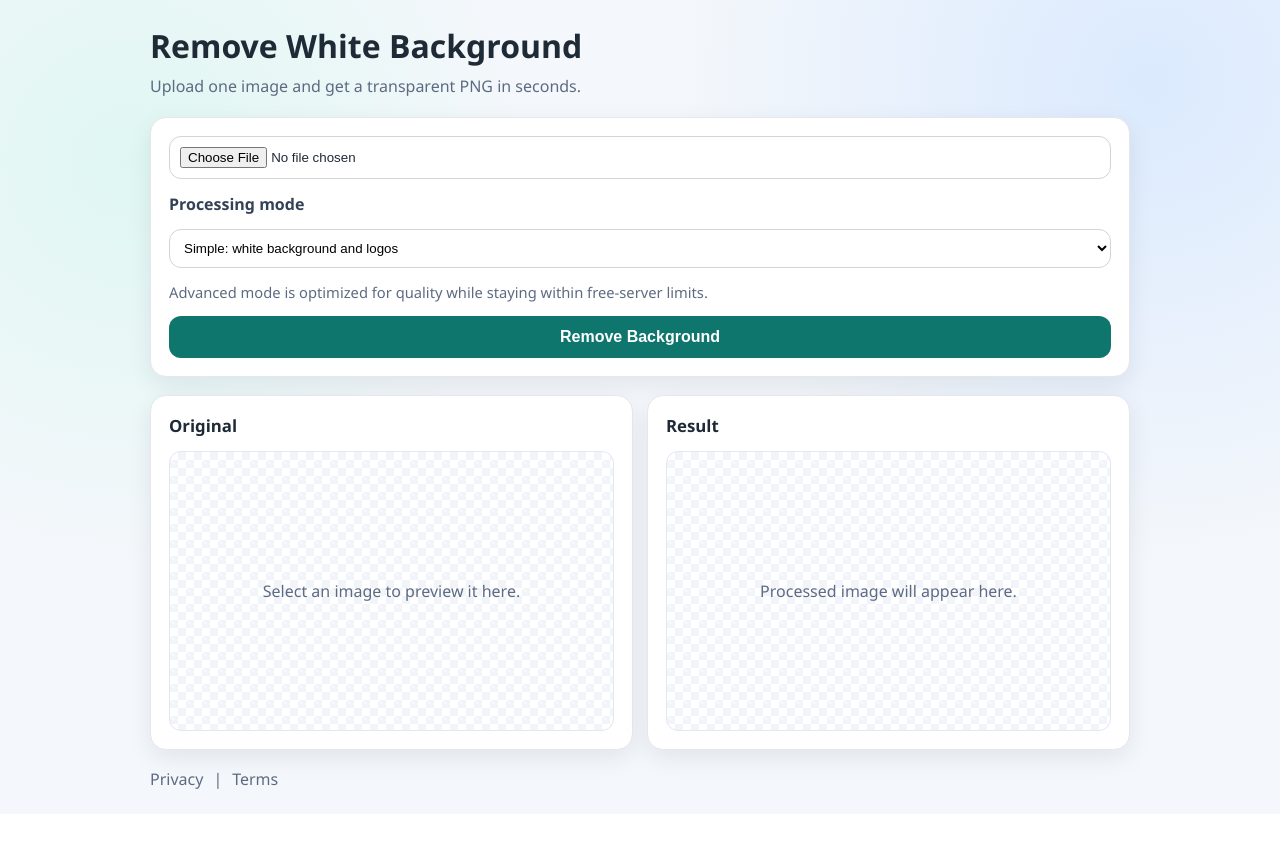
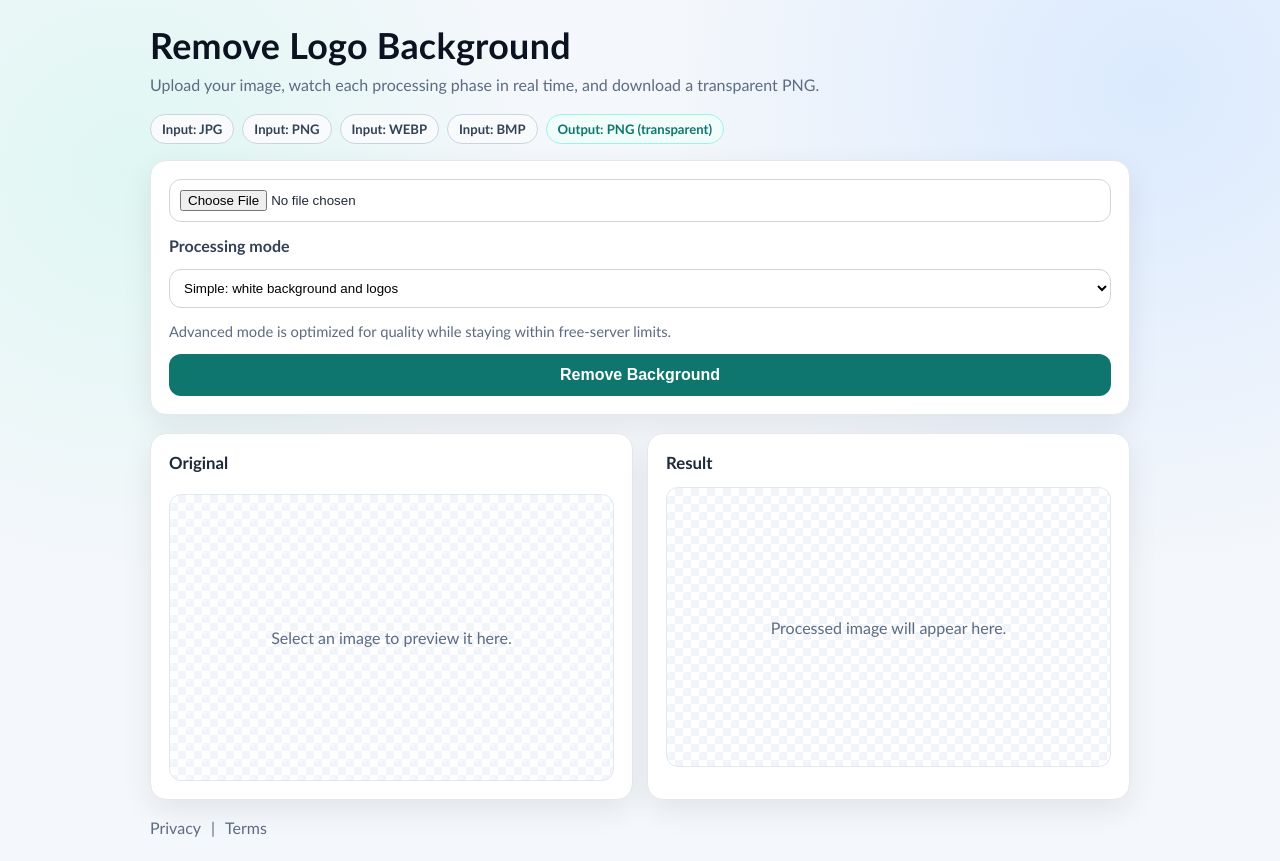
Before and after one commit to gabiPRO8/app, a FastAPI app: page / in a window 1280 px wide. Before the commit the page ends 789 px from the top, so only its background shows below. Run offline with FastAPI, Linux system fonts and the light colour scheme.

Commit message:
Enhance UI with real-time process steps and improved layout

```diff
--- a/app/static/style.css
+++ b/app/static/style.css
@@ -7,6 +7,7 @@
   --accent-hover: #0b5f59;
   --error: #b42318;
   --ring: #99f6e4;
+  --deep: #0b1220;
 }
 
 * {
@@ -16,7 +17,7 @@
 body {
   margin: 0;
   min-height: 100vh;
-  font-family: "Segoe UI", Tahoma, Geneva, Verdana, sans-serif;
+  font-family: "Trebuchet MS", "Gill Sans", "Segoe UI", sans-serif;
   color: var(--text);
   background:
     radial-gradient(circle at 10% 20%, #dff7f3 0%, transparent 30%),
@@ -34,12 +35,39 @@ body {
 
 h1 {
   margin: 0 0 8px;
-  font-size: clamp(1.8rem, 2.5vw, 2.4rem);
+  font-size: clamp(1.9rem, 2.8vw, 2.7rem);
+  color: var(--deep);
+  letter-spacing: 0.3px;
 }
 
 .subtitle {
   margin: 0 0 20px;
   color: var(--muted);
+}
+
+.format-row {
+  margin: 0 0 16px;
+  display: flex;
+  flex-wrap: wrap;
+  gap: 8px;
+}
+
+.format-pill {
+  display: inline-flex;
+  align-items: center;
+  border: 1px solid #cbd5e1;
+  background: #f8fafc;
+  color: #334155;
+  border-radius: 999px;
+  font-size: 0.82rem;
+  font-weight: 600;
+  padding: 6px 11px;
+}
+
+.format-pill.output {
+  border-color: #99f6e4;
+  background: #f0fdfa;
+  color: #0f766e;
 }
 
 .card {
@@ -49,12 +77,16 @@ h1 {
   padding: 18px;
   display: grid;
   gap: 14px;
-  box-shadow: 0 8px 24px rgba(15, 23, 42, 0.08);
+  box-shadow: 0 10px 30px rgba(15, 23, 42, 0.08);
 }
 
 .progress-wrap {
   display: grid;
   gap: 8px;
+  background: #f8fafc;
+  border: 1px solid #e2e8f0;
+  border-radius: 12px;
+  padding: 10px;
 }
 
 .progress-head {
@@ -96,6 +162,11 @@ h1 {
 .preview-card h2 {
   margin: 0;
   font-size: 1.05rem;
+}
+
+.result-actions {
+  display: flex;
+  justify-content: flex-end;
 }
 
 .image-stage {
--- a/app/templates/index.html
+++ b/app/templates/index.html
@@ -3,13 +3,21 @@
   <head>
     <meta charset="UTF-8" />
     <meta name="viewport" content="width=device-width, initial-scale=1.0" />
-    <title>Remove Background</title>
+    <title>Remove Logo Background</title>
     <link rel="stylesheet" href="/static/style.css" />
   </head>
   <body>
     <main class="container">
-      <h1>Remove White Background</h1>
-      <p class="subtitle">Upload one image and get a transparent PNG in seconds.</p>
+      <h1>Remove Logo Background</h1>
+      <p class="subtitle">Upload your image, watch each processing phase in real time, and download a transparent PNG.</p>
+
+      <div class="format-row">
+        <span class="format-pill">Input: JPG</span>
+        <span class="format-pill">Input: PNG</span>
+        <span class="format-pill">Input: WEBP</span>
+        <span class="format-pill">Input: BMP</span>
+        <span class="format-pill output">Output: PNG (transparent)</span>
+      </div>
 
       <form id="uploadForm" class="card">
         <input id="fileInput" name="file" type="file" accept="image/*" required />
@@ -28,6 +36,13 @@
           <div class="progress-track">
             <div id="progressBar" class="progress-bar"></div>
           </div>
+
+          <ul id="processSteps" class="process-steps">
+            <li data-step="upload">Upload</li>
+            <li data-step="validate">Validate</li>
+            <li data-step="segment">Segment</li>
+            <li data-step="export">Export</li>
+          </ul>
         </div>
 
         <button id="submitBtn" type="submit">Remove Background</button>
@@ -48,11 +63,13 @@
             <img id="afterPreview" alt="Result preview" class="hidden" />
             <p id="afterPlaceholder" class="placeholder">Processed image will appear here.</p>
           </div>
+          <div class="result-actions">
+            <a id="downloadLink" class="download hidden">Download Result</a>
+          </div>
         </article>
       </section>
 
       <p id="status" class="status"></p>
-      <a id="downloadLink" class="download hidden">Download Result</a>
 
       <footer class="legal">
         <a href="/privacy">Privacy</a>
@@ -76,21 +93,69 @@
       const progressBar = document.getElementById('progressBar');
       const progressLabel = document.getElementById('progressLabel');
       const progressPercent = document.getElementById('progressPercent');
+      const processSteps = document.querySelectorAll('#processSteps li');
 
       let beforeObjectUrl = null;
       let afterObjectUrl = null;
+      let processingInterval = null;
 
       function setStatus(message, isError = false) {
         statusEl.textContent = message;
         statusEl.classList.toggle('error', isError);
       }
 
+      function setProcessStep(stepName, done = false) {
+        processSteps.forEach((step) => {
+          if (step.dataset.step === stepName) {
+            step.classList.add('active');
+            if (done) {
+              step.classList.add('done');
+              step.classList.remove('active');
+            }
+          }
+        });
+      }
+
+      function clearProcessSteps() {
+        processSteps.forEach((step) => {
+          step.classList.remove('active');
+          step.classList.remove('done');
+        });
+      }
+
+      function startProcessingTimeline() {
+        const timeline = [
+          { label: 'Validating image...', step: 'validate', progress: 84 },
+          { label: 'Segmenting foreground...', step: 'segment', progress: 91 },
+          { label: 'Exporting transparent PNG...', step: 'export', progress: 97 },
+        ];
+
+        let index = 0;
+        clearInterval(processingInterval);
+        processingInterval = setInterval(() => {
+          if (index >= timeline.length) {
+            clearInterval(processingInterval);
+            return;
+          }
+
+          const item = timeline[index];
+          progressLabel.textContent = item.label;
+          progressBar.style.width = `${item.progress}%`;
+          progressPercent.textContent = `${item.progress}%`;
+          setProcessStep(item.step, true);
+          setStatus(item.label);
+          index += 1;
+        }, 650);
+      }
+
       function resetProgress() {
+        clearInterval(processingInterval);
         progressWrap.classList.add('hidden');
         progressWrap.classList.remove('indeterminate');
         progressBar.style.width = '0%';
         progressLabel.textContent = 'Uploading...';
         progressPercent.textContent = '0%';
+        clearProcessSteps();
       }
 
       function showBeforePreview(file) {
@@ -140,6 +205,8 @@
         progressBar.style.width = '0%';
         progressLabel.textContent = 'Uploading...';
         progressPercent.textContent = '0%';
+        clearProcessSteps();
+        setProcessStep('upload');
 
         const data = new FormData();
         data.append('file', fileInput.files[0]);
@@ -156,8 +223,12 @@
                 return;
               }
               const percent = Math.min(100, Math.round((progressEvent.loaded / progressEvent.total) * 100));
-              progressBar.style.width = `${percent}%`;
-              progressPercent.textContent = `${percent}%`;
+              const capped = Math.min(percent, 82);
+              progressBar.style.width = `${capped}%`;
+              progressPercent.textContent = `${capped}%`;
+              if (percent >= 100) {
+                setProcessStep('upload', true);
+              }
             };
 
             xhr.onloadstart = () => {
@@ -188,9 +259,10 @@
 
             xhr.onloadend = () => {
               progressWrap.classList.add('indeterminate');
-              progressLabel.textContent = 'Processing image...';
+              progressLabel.textContent = 'Server processing...';
               progressPercent.textContent = '...';
-              setStatus('Processing image...');
+              setProcessStep('validate', true);
+              startProcessingTimeline();
             };
 
             xhr.send(data);
@@ -210,6 +282,7 @@
           downloadLink.href = url;
           downloadLink.download = 'transparent.png';
           downloadLink.classList.remove('hidden');
+          setProcessStep('export', true);
           progressWrap.classList.remove('indeterminate');
           progressLabel.textContent = 'Completed';
           progressPercent.textContent = '100%';
```
Also changed, not shown: other parts of app/static/style.css (+39 -1 lines).
